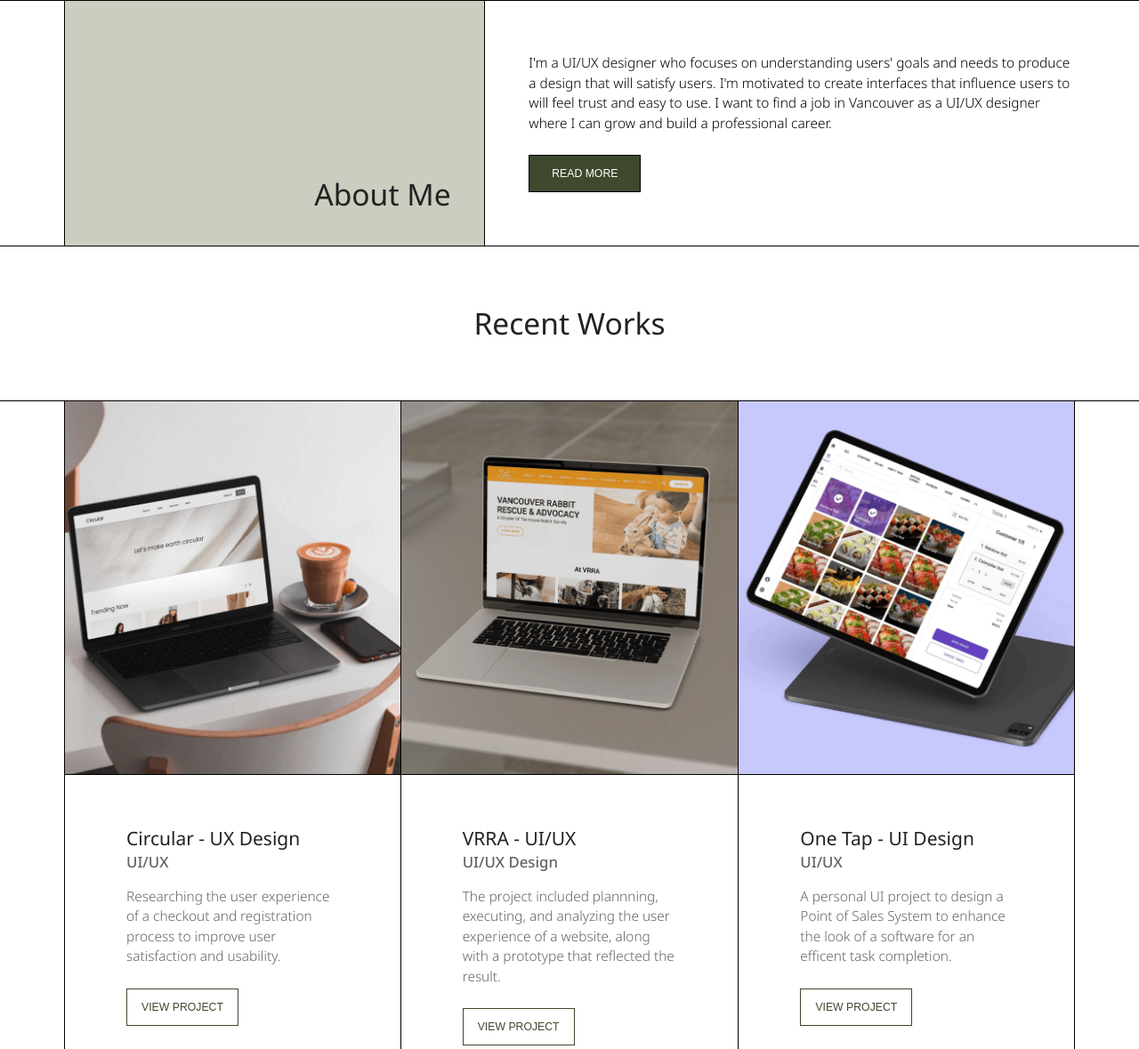
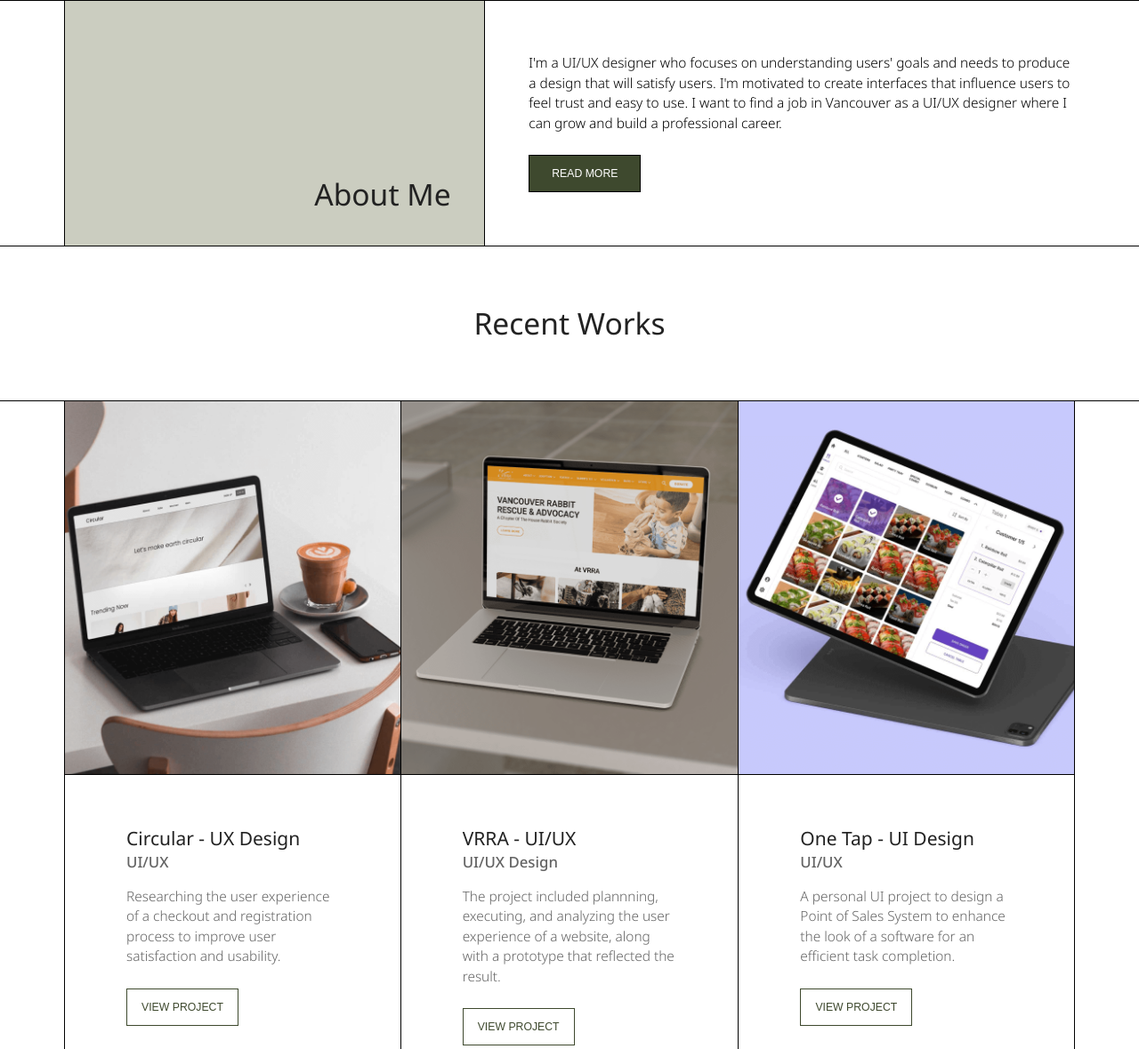
Before and after one commit to shayparksoo/shayparksooin, a PHP site: page / in a window 1280 px wide. Shown: the part 297-1476 px from the top of the page at 89% size. Run offline with PHP 8.4, Linux system fonts and the light colour scheme.

Commit message:
Grammar fixed

```diff
--- a/partials/home/home-about.php
+++ b/partials/home/home-about.php
@@ -4,7 +4,7 @@
             <h2 class="home-heading home-right">About Me</h2>
         </div>
         <div class="home-about home-about__body-cont col col-12-sm col-8-md col-7 flex padding-left">
-            <p class="home-about__body sec-body-sm">I'm a UI/UX designer who focuses on understanding users' goals and needs to produce a design that will satisfy users. I'm motivated to create interfaces that influence users to will feel trust and easy to use. I want to find a job in Vancouver as a UI/UX designer where I can grow and build a professional career.</p>
+            <p class="home-about__body sec-body-sm">I'm a UI/UX designer who focuses on understanding users' goals and needs to produce a design that will satisfy users. I'm motivated to create interfaces that influence users to feel trust and easy to use. I want to find a job in Vancouver as a UI/UX designer where I can grow and build a professional career.</p>
             <a href="about.php" alt="Go to About Page"><button class="btn btn-card-top btn-fill button-txt">Read More</button></a>
         </div>
     </div>
--- a/partials/home/home-work.php
+++ b/partials/home/home-work.php
@@ -34,7 +34,7 @@
             <div class="card-content">
                 <h3 class="card-h3">One Tap - UI Design</h3>
                 <p class="card-category">UI/UX</p>
-                <p class="card-body">A personal UI project to design a Point of Sales System to enhance the look of a software for an efficent task completion.</p>
+                <p class="card-body">A personal UI project to design a Point of Sales System to enhance the look of a software for an efficient task completion.</p>
                 <a href="<?php echo WWW_ROOT . '/uiux-onetap.php';?>" alt="View One Tap Project"><button class="btn btn-card-top btn-outline button-txt">View Project</button></a>
             </div>
         </div>
```
